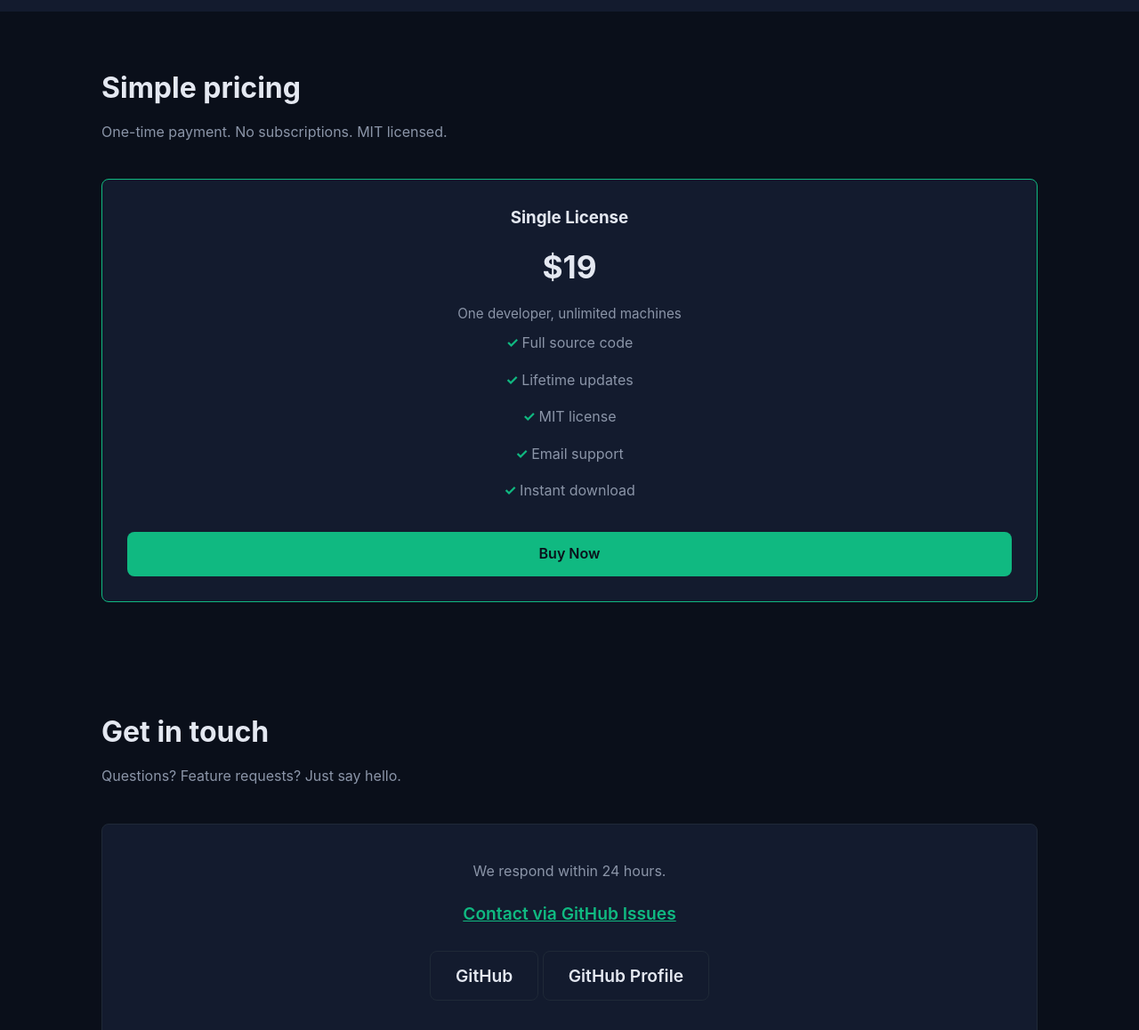
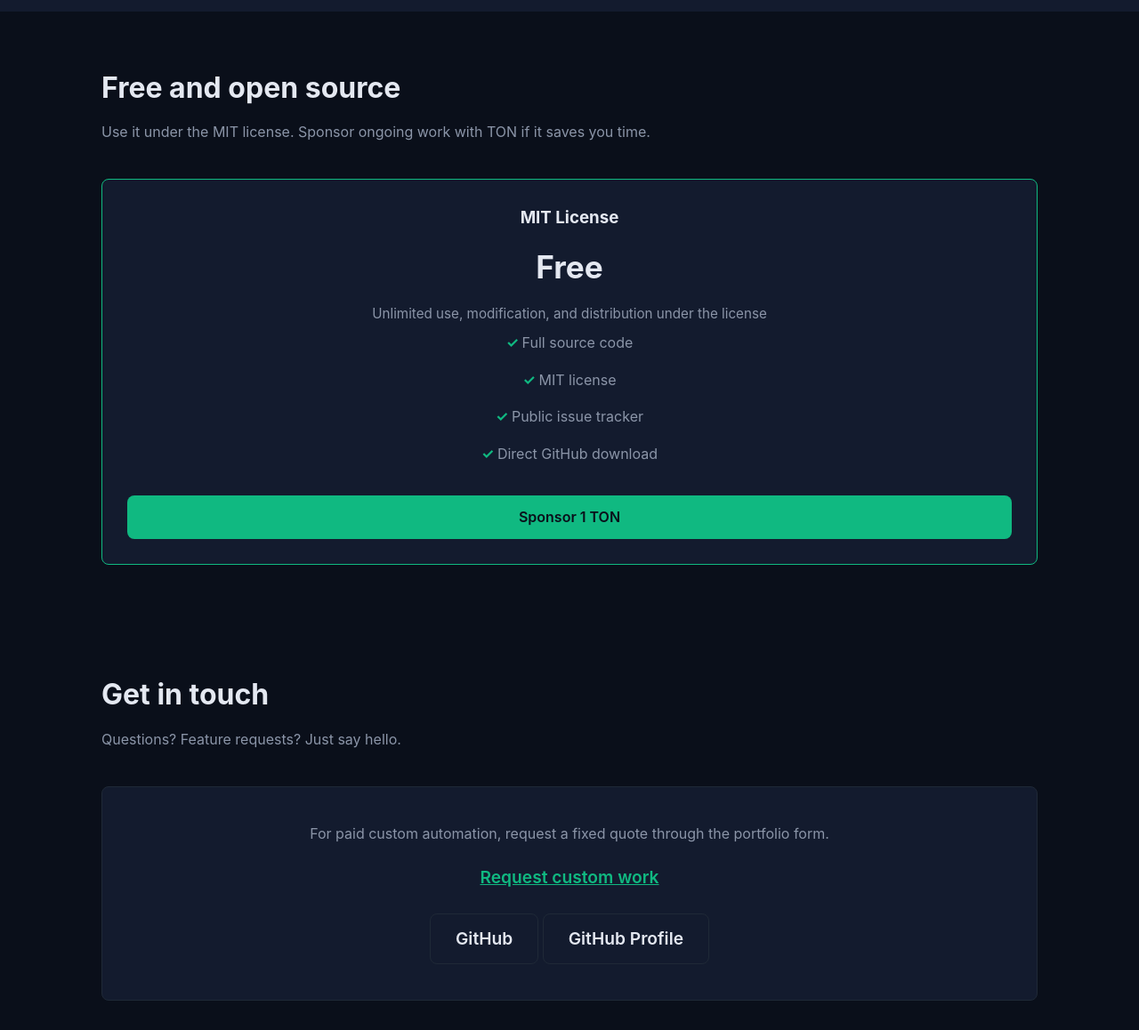
Before and after one commit to ovannesovannisian-coder/autopilot-cli, a plain HTML site: page index.html in a window 1280 px wide. Shown: the part 1500-2658 px from the top of the page at 89% size. Drawn offline with Linux system fonts and the light colour scheme.

Commit message:
docs: replace inactive checkout with TON sponsorship

```diff
--- a/index.html
+++ b/index.html
@@ -4,7 +4,7 @@
     <meta charset="UTF-8">
     <meta name="viewport" content="width=device-width, initial-scale=1.0">
     <title>AutoPilot CLI — Automation Utilities for Backups, File Org & Health Checks</title>
-    <meta name="description" content="Lightweight Python automation utilities for backups, file organization, duplicate finding, and system health checks. One-time purchase, stdlib-only.">
+    <meta name="description" content="Free MIT-licensed Python utilities for backups, file organization, duplicate finding, and system health checks.">
     <style>
         :root {
             --bg: #0a0f1a;
@@ -110,7 +110,7 @@
             <a href="#" class="logo">AutoPilot CLI</a>
             <div class="nav-links">
                 <a href="#features">Features</a>
-                <a href="#pricing">Pricing</a>
+                <a href="#pricing">Support</a>
                 <a href="#contact">Contact</a>
             </div>
         </div>
@@ -121,7 +121,7 @@
             <h1>Automate the boring stuff. Once.</h1>
             <p>Backup, organize, deduplicate, and monitor your systems with one lightweight CLI. Pure Python stdlib — no dependencies, no bloat.</p>
             <div class="cta-row">
-                <a href="#pricing" class="btn btn-primary">Buy AutoPilot — $19</a>
+                <a href="https://github.com/ovannesovannisian-coder/autopilot-cli" class="btn btn-primary">Get it free</a>
                 <a href="https://github.com/ovannesovannisian-coder/autopilot-cli" class="btn btn-secondary" target="_blank">View Source</a>
             </div>
         </div>
@@ -177,22 +177,21 @@
 
     <section id="pricing" class="section">
         <div class="container">
-            <h2>Simple pricing</h2>
-            <p class="subtitle">One-time payment. No subscriptions. MIT licensed.</p>
+            <h2>Free and open source</h2>
+            <p class="subtitle">Use it under the MIT license. Sponsor ongoing work with TON if it saves you time.</p>
             <div class="grid">
                 <div class="card" style="text-align: center; border-color: var(--accent);">
-                    <h3>Single License</h3>
-                    <div class="price">$19</div>
-                    <p class="price-note">One developer, unlimited machines</p>
+                    <h3>MIT License</h3>
+                    <div class="price">Free</div>
+                    <p class="price-note">Unlimited use, modification, and distribution under the license</p>
                     <ul class="features-list">
                         <li>Full source code</li>
-                        <li>Lifetime updates</li>
                         <li>MIT license</li>
-                        <li>Email support</li>
-                        <li>Instant download</li>
+                        <li>Public issue tracker</li>
+                        <li>Direct GitHub download</li>
                     </ul>
                     <br>
-                    <a href="https://gumroad.com/l/autopilot-cli" class="btn btn-primary" style="width:100%;">Buy Now</a>
+                    <a href="https://app.tonkeeper.com/transfer/UQDHA5jEi88JRomsstaA-srnIJyayuK95FsGuXI6_B2Cngbk?amount=1000000000&amp;text=AutoPilot%20sponsor" class="btn btn-primary" style="width:100%;">Sponsor 1 TON</a>
                 </div>
             </div>
         </div>
@@ -203,8 +202,8 @@
             <h2>Get in touch</h2>
             <p class="subtitle">Questions? Feature requests? Just say hello.</p>
             <div class="contact-box">
-                <p style="margin-bottom: 20px; color: var(--muted);">We respond within 24 hours.</p>
-                <a href="https://github.com/ovannesovannisian-coder/autopilot-cli/issues/new">Contact via GitHub Issues</a>
+                <p style="margin-bottom: 20px; color: var(--muted);">For paid custom automation, request a fixed quote through the portfolio form.</p>
+                <a href="https://github.com/ovannesovannisian-coder/ovannesovannisian-coder.github.io/issues/new?template=service-inquiry.yml">Request custom work</a>
                 <br><br>
                 <a href="https://github.com/ovannesovannisian-coder/autopilot-cli" target="_blank" rel="noopener" class="btn btn-secondary">GitHub</a>
                 <a href="https://github.com/ovannesovannisian-coder" target="_blank" rel="noopener" class="btn btn-secondary">GitHub Profile</a>
```
